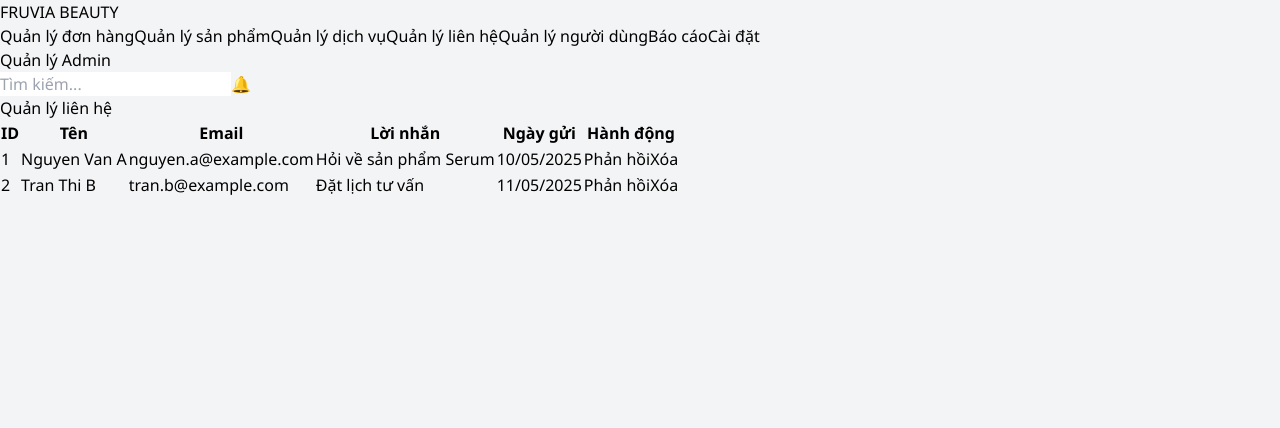
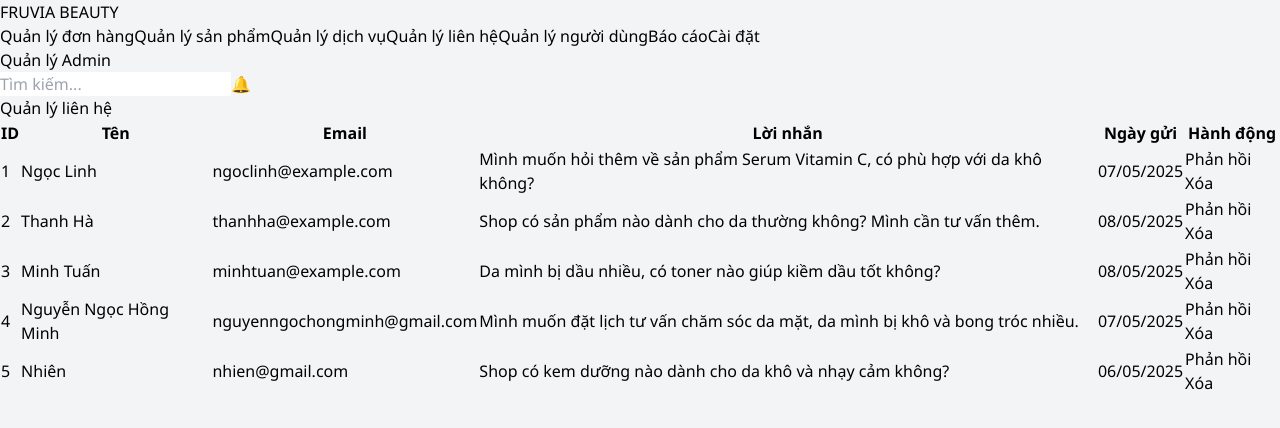
Before and after one commit to TranHongNhien04/Webdeploy, a React (Vite) app in the folder webmypham/: page /admin/contact in a window 1280 px wide. Shown: the top 428 px of the page. Built offline with nearby package versions, Linux system fonts and the light colour scheme; data requests are answered from the project's data file.

Commit message:
update quản lý liên hệ, trang liên hệ, file db

```diff
--- a/webmypham/src/components/Contact_AdminPage.jsx
+++ b/webmypham/src/components/Contact_AdminPage.jsx
@@ -1,13 +1,79 @@
+import { useState, useEffect } from 'react';
+
 const Contact = () => {
-    const inquiries = [
-        { id: 1, name: 'Nguyen Van A', email: 'nguyen.a@example.com', message: 'Hỏi về sản phẩm Serum', date: '10/05/2025' },
-        { id: 2, name: 'Tran Thi B', email: 'tran.b@example.com', message: 'Đặt lịch tư vấn', date: '11/05/2025' },
-    ];
+    const [inquiries, setInquiries] = useState([]);
+    const [loading, setLoading] = useState(true);
+    const [showReplyModal, setShowReplyModal] = useState(false);
+    const [selectedInquiry, setSelectedInquiry] = useState(null);
+    const [replyMessage, setReplyMessage] = useState('');
+
+    const formatDate = (dateStr) => {
+        const [year, month, day] = dateStr.split('-');
+        return `${day.padStart(2, '0')}/${month.padStart(2, '0')}/${year}`;
+    };
+
+    useEffect(() => {
+        setLoading(true);
+        fetch('http://localhost:3001/contacts')
+            .then((response) => {
+                if (!response.ok) throw new Error('Network response was not ok');
+                return response.json();
+            })
+            .then((data) => {
+                setInquiries(data);
+            })
+            .catch((error) => {
+                console.error('Error fetching inquiries:', error);
+                setInquiries([]);
+            })
+            .finally(() => setLoading(false));
+    }, []);
+
+    const handleDelete = (id) => {
+        if (window.confirm('Bạn có chắc chắn muốn xóa liên hệ này?')) {
+            fetch(`http://localhost:3001/contacts/${id}`, {
+                method: 'DELETE',
+            })
+                .then((response) => {
+                    if (!response.ok) throw new Error('Failed to delete inquiry');
+                    setInquiries(inquiries.filter((inquiry) => inquiry.id !== id));
+                })
+                .catch((error) => console.error('Error deleting inquiry:', error));
+        }
+    };
+
+    const handleReply = (inquiry) => {
+        setSelectedInquiry(inquiry);
+        setShowReplyModal(true);
+    };
+
+    const handleSendReply = () => {
+        if (!replyMessage.trim()) {
+            alert('Vui lòng nhập nội dung phản hồi.');
+            return;
+        }
+        console.log(`Gửi phản hồi tới ${selectedInquiry.email}: ${replyMessage}`);
+        setShowReplyModal(false);
+        setReplyMessage('');
+        setSelectedInquiry(null);
+        alert('Phản hồi đã được gửi!'); // Placeholder for actual email sending
+    };
+
+    const handleCloseModal = () => {
+        setShowReplyModal(false);
+        setReplyMessage('');
+        setSelectedInquiry(null);
+    };
 
     return (
         <div>
             <h2 className="text-xl font-semibold mb-4">Quản lý liên hệ</h2>
             <div className="bg-white p-6 rounded-lg shadow">
+                {loading ? (
+                    <div className="flex justify-center items-center h-32">Đang tải...</div>
+                ) : inquiries.length === 0 ? (
+                    <div className="text-center text-gray-500 py-4">Không có liên hệ nào.</div>
+                ) : (
                     <table className="w-full text-left">
                         <thead>
                             <tr className="border-b">
@@ -26,16 +92,61 @@
                                     <td className="p-2">{inquiry.name}</td>
                                     <td className="p-2">{inquiry.email}</td>
                                     <td className="p-2">{inquiry.message}</td>
-                                <td className="p-2">{inquiry.date}</td>
+                                    <td className="p-2">{formatDate(inquiry.date)}</td>
                                     <td className="p-2 flex space-x-2">
-                                    <button className="text-blue-500">Phản hồi</button>
-                                    <button className="text-red-500">Xóa</button>
+                                        <button
+                                            onClick={() => handleReply(inquiry)}
+                                            className="text-blue-500 hover:underline"
+                                        >
+                                            Phản hồi
+                                        </button>
+                                        <button
+                                            onClick={() => handleDelete(inquiry.id)}
+                                            className="text-red-500 hover:underline"
+                                        >
+                                            Xóa
+                                        </button>
                                     </td>
                                 </tr>
                             ))}
                         </tbody>
                     </table>
+                )}
             </div>
+
+            {showReplyModal && selectedInquiry && (
+                <div className="fixed inset-0 bg-black bg-opacity-50 flex items-center justify-center z-50">
+                    <div className="bg-white p-6 rounded-lg shadow-lg max-w-md w-full">
+                        <h3 className="text-lg font-semibold mb-4">Phản hồi liên hệ</h3>
+                        <div className="space-y-2 mb-4">
+                            <p><strong>Tên:</strong> {selectedInquiry.name}</p>
+                            <p><strong>Email:</strong> {selectedInquiry.email}</p>
+                            <p><strong>Lời nhắn:</strong> {selectedInquiry.message}</p>
+                        </div>
+                        <textarea
+                            value={replyMessage}
+                            onChange={(e) => setReplyMessage(e.target.value)}
+                            placeholder="Nhập nội dung phản hồi..."
+                            className="w-full p-2 border rounded mb-4"
+                            rows="4"
+                        />
+                        <div className="flex justify-end space-x-2">
+                            <button
+                                onClick={handleCloseModal}
+                                className="bg-gray-300 text-black px-4 py-2 rounded hover:bg-gray-400"
+                            >
+                                Hủy
+                            </button>
+                            <button
+                                onClick={handleSendReply}
+                                className="bg-blue-500 text-white px-4 py-2 rounded hover:bg-blue-600"
+                            >
+                                Gửi
+                            </button>
+                        </div>
+                    </div>
+                </div>
+            )}
         </div>
     );
 };
--- a/webmypham/src/data/db.json
+++ b/webmypham/src/data/db.json
@@ -113,7 +113,7 @@
           "items": [
             {
               "productId": "1",
-              "price": 200000,
+              "price": "200000",
               "quantity": 1
             }
           ]
@@ -559,7 +559,7 @@
       "description": "Làm sạch và dưỡng ẩm cho da",
       "price": 450000,
       "originalPrice": null,
-      "image": "https://media.hasaki.vn/wysiwyg/PhuongThao/sua-tam-duong-the-dove-da-am-min-luu-huong-ngot-ngao-500g-1.jpg",
+      "image": "https://media.hasaki.vn/wysiwyg/minhchau/sua-tam-lifebuoy-detox-va-bao-ve-khoi-vi-khuan-850g-1.jpg",
       "onSale": false,
       "category": "body-care",
       "subcategory": "shower-gel",
@@ -735,7 +735,7 @@
     {
       "id": "body-care",
       "name": "Chăm sóc cơ thể",
-      "image": "https://media.hasaki.vn/wysiwyg/minhchau/sua-tam-lifebuoy-detox-va-bao-ve-khoi-vi-khuan-850g-1_1.jpg",
+      "image": "https://media.hasaki.vn/wysiwyg/minhchau/sua-tam-lifebuoy-detox-va-bao-ve-khoi-vi-khuan-850g-1.jpg",
       "subcategories": [
         {
           "id": "shower-gel",
@@ -1017,5 +1017,42 @@
       "status": "pending",
       "createdAt": "2025-05-04T15:13:06.271Z"
     }
+  ],
+  "contacts": [
+    {
+      "id": 1,
+      "name": "Ngọc Linh",
+      "email": "ngoclinh@example.com",
+      "message": "Mình muốn hỏi thêm về sản phẩm Serum Vitamin C, có phù hợp với da khô không?",
+      "date": "2025-05-07"
+    },
+    {
+      "id": 2,
+      "name": "Thanh Hà",
+      "email": "thanhha@example.com",
+      "message": "Shop có sản phẩm nào dành cho da thường không? Mình cần tư vấn thêm.",
+      "date": "2025-05-08"
+    },
+    {
+      "id": 3,
+      "name": "Minh Tuấn",
+      "email": "minhtuan@example.com",
+      "message": "Da mình bị dầu nhiều, có toner nào giúp kiềm dầu tốt không?",
+      "date": "2025-05-08"
+    },
+    {
+      "id": 4,
+      "name": "Nguyễn Ngọc Hồng Minh",
+      "email": "nguyenngochongminh@gmail.com",
+      "message": "Mình muốn đặt lịch tư vấn chăm sóc da mặt, da mình bị khô và bong tróc nhiều.",
+      "date": "2025-05-07"
+    },
+    {
+      "id": 5,
+      "name": "Nhiên",
+      "email": "nhien@gmail.com",
+      "message": "Shop có kem dưỡng nào dành cho da khô và nhạy cảm không?",
+      "date": "2025-05-06"
+    }
   ]
 }
```
Also changed, not shown: webmypham/src/pages/Contact.jsx (+73 -7 lines). Lines whose indentation alone changed are shown as unchanged.
